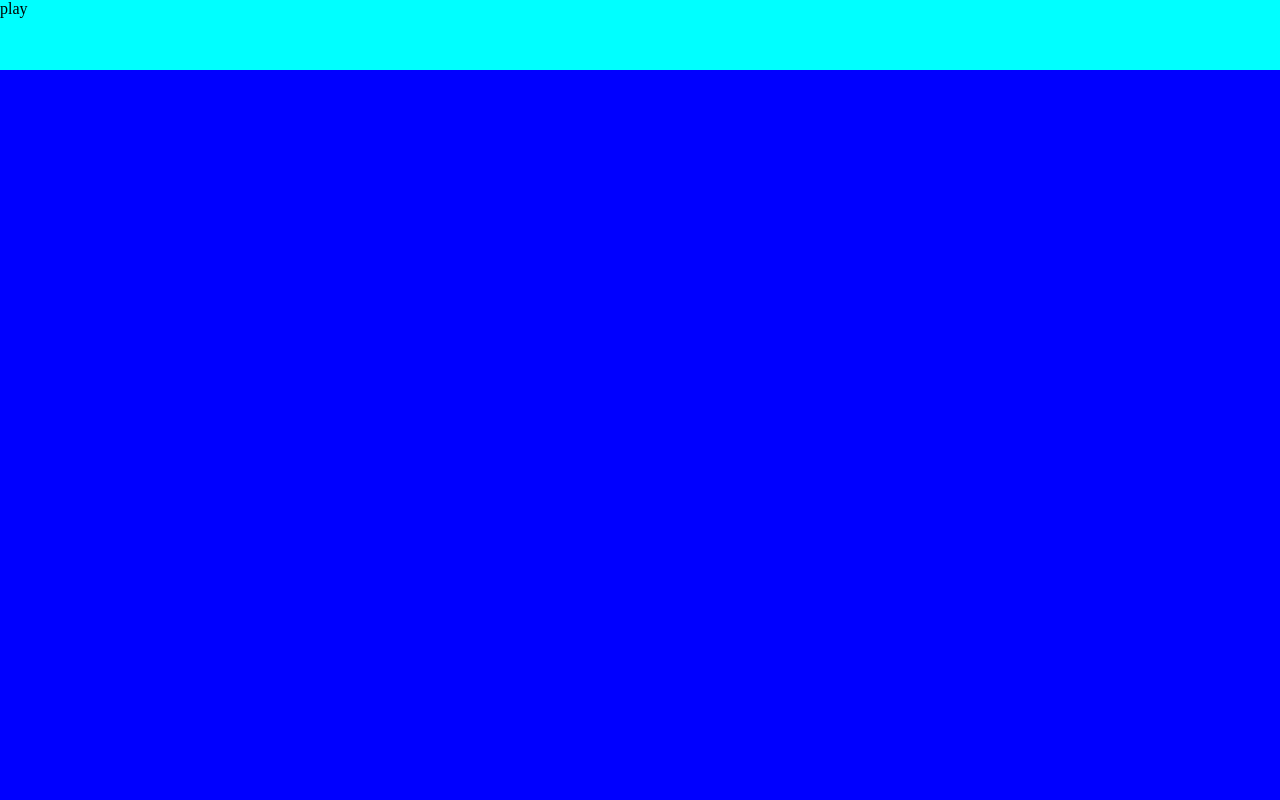
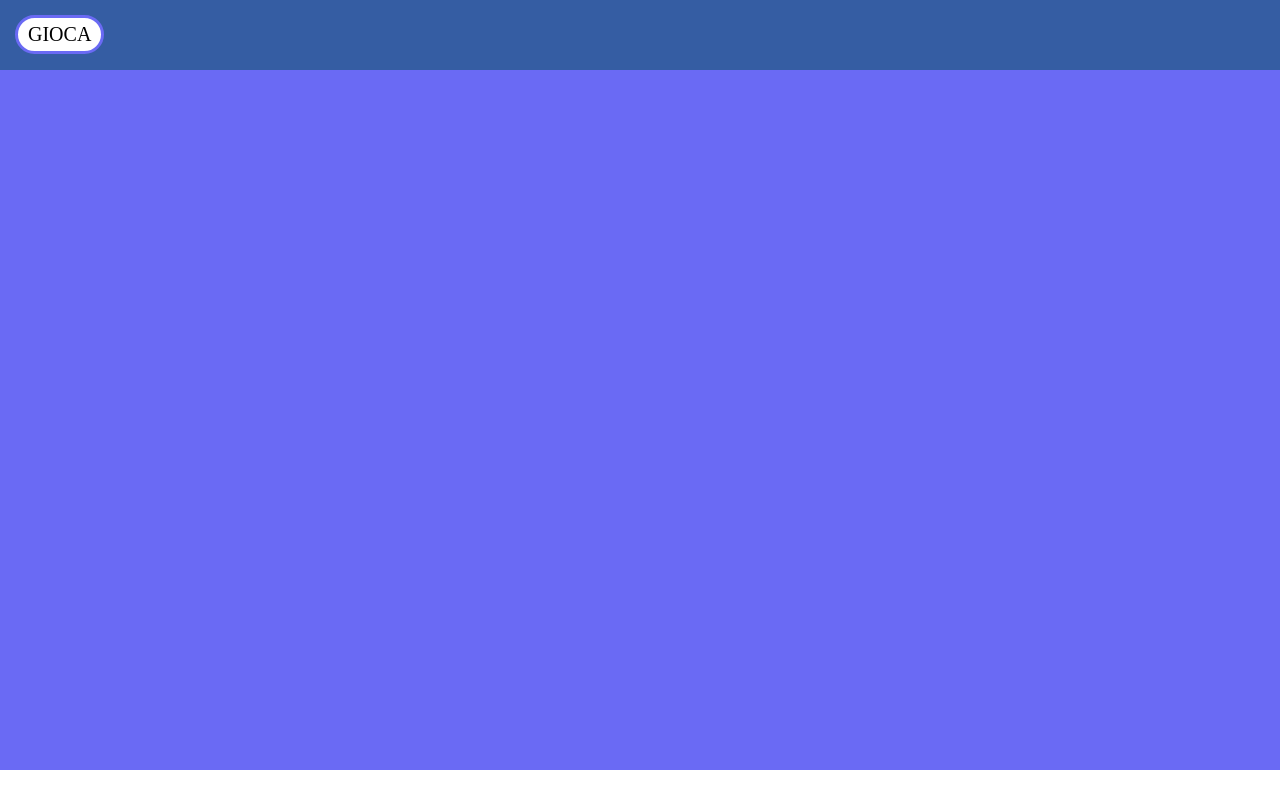
Before and after one commit to emanuelesacchetti/js-campominato-grid, a plain HTML site: page index.html in a window 1280 px wide. Drawn offline with Linux system fonts and the light colour scheme.

Commit message:
ultimo aggior

```diff
--- a/css/style.css
+++ b/css/style.css
@@ -7,12 +7,22 @@
 .header {
     width: 100%;
     height: 70px;
-    background-color: aqua;
+    background-color: rgb(53, 93, 163);
+    padding: 15px;
+}
+.btn {
+    padding: 5px 10px;
+    background-color: rgb(255, 255, 255);
+    font-size: 20px;
+    display: inline-block;
+    border-radius: 20px;
+    cursor: pointer;
+    border: 3px solid rgb(106, 106, 244);
 }
 main {
-    height: calc(100vh - 70px);
-    background-color: blue;
-    padding-top: 100px;
+    height: 100%;
+    background-color: rgb(106, 106, 244);
+    padding: 100px;
 }
 .container {
     width: 500px;
@@ -33,10 +43,8 @@ main {
     display: flex;
     justify-content: center;
     align-items: center;
+    color: white;
 }
 .square.active {
     background-color: coral;
 }
-.hidden{
-    visibility:hidden;
-}
--- a/index.html
+++ b/index.html
@@ -9,7 +9,7 @@
 </head>
 <body>
     <div class="header">
-        <div class="btn">play</div>
+        <div class="btn">GIOCA</div>
     </div>
     <main>
         <div class="container">
--- a/js/main.js
+++ b/js/main.js
@@ -1,4 +1,5 @@
 const bottonePlay = document.querySelector('.btn');
+
 const containerDom = document.querySelector('.container');
 
 let numeroQuadrati = 100;
@@ -6,23 +7,23 @@ let numeroQuadrati = 100;
 bottonePlay.addEventListener('click',
     function (){
 
-
             const gridDom = document.getElementById('grid');
+            gridDom.innerHTML = (gridDom);
 
             for (let i = 0; i < numeroQuadrati; i++){
                 const square = newSquare();
-                //square.append(i);
+
 
                 square.addEventListener('click',
                     function(){
                         this.classList.toggle('active');
+                        square.append(i);
                         console.log(i);
                     }
                 )
                 gridDom.append(square);
             }
         }
-
 )
 
 function newSquare() {
```
